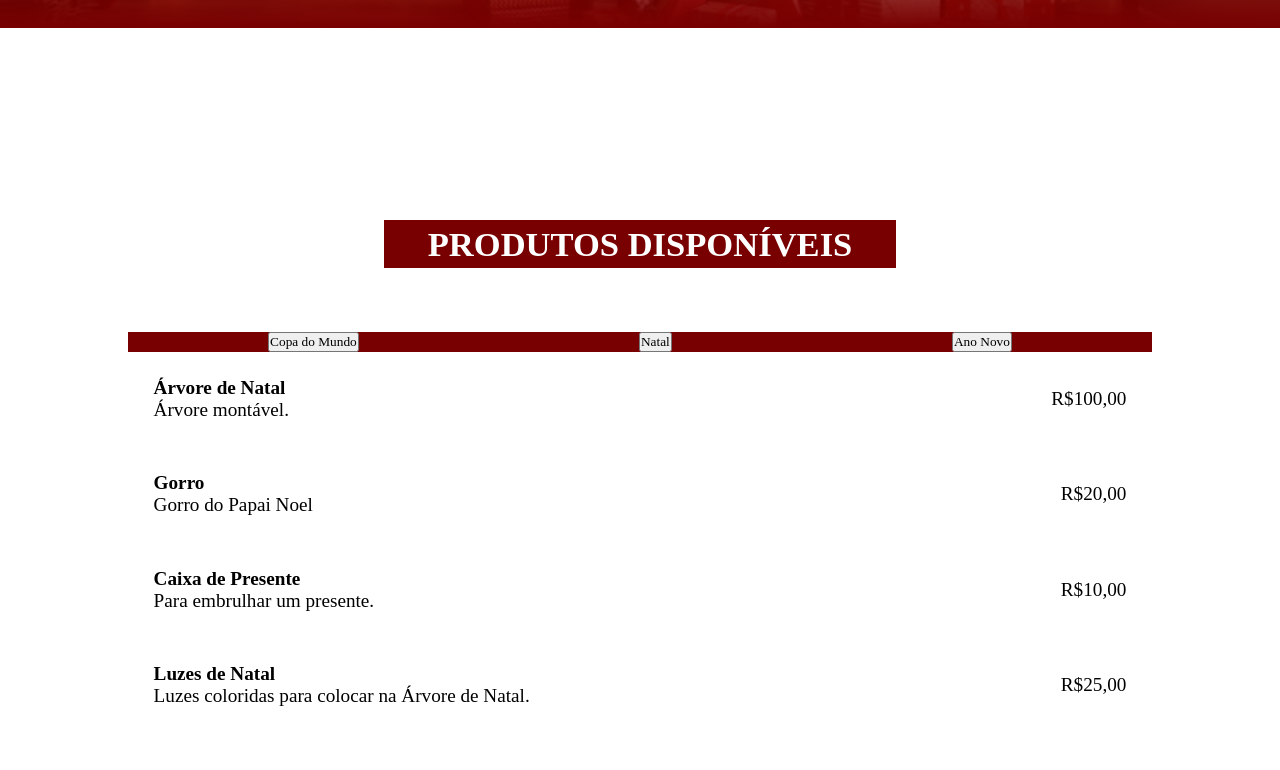
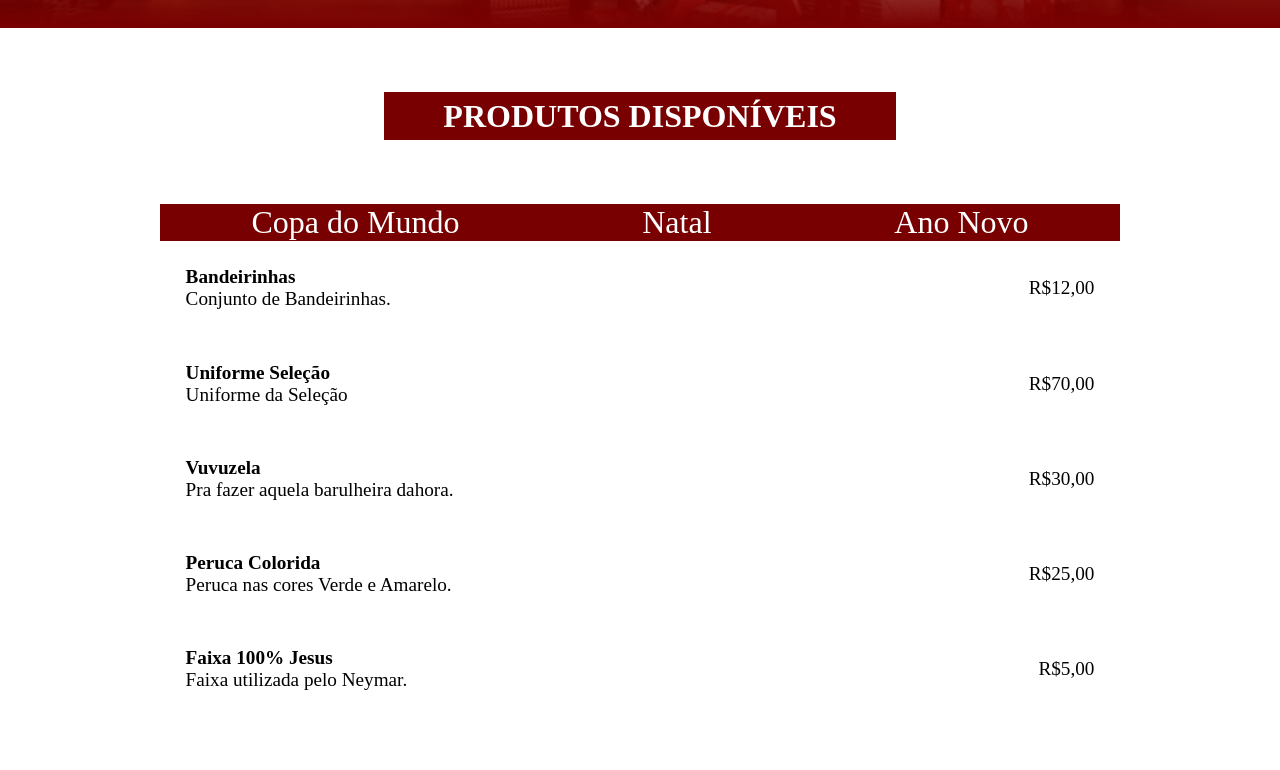
Before and after one commit to vitorholiveira/ps-ide, a React (Create React App) app: page / in a window 1280 px wide. Shown: the part 650-1420 px from the top of the page. Built offline with nearby package versions, Linux system fonts and the light colour scheme.

Commit message:
Produto
Troca de aba

```diff
--- a/src/components/footer/Footer.js
+++ b/src/components/footer/Footer.jsx
@@ -1,17 +1,18 @@
-import './footer.css'
+import footer from './footer.module.css'
+
 import decor from '../../img/decor.png'
 import ide from '../../img/ide.png'
 
 function Footer() {
   return (
-    <div id="sobre"className="footer">
-      <div className="logoIDE">
+    <div id="sobre"className={footer.footer}>
+      <div className={footer.logoIDE}>
       </div>
-      <div className="logo">
+      <div className={footer.logo}>
         <img src={decor} alt="DECOR" />
         <p><a href="#">Termos de Uso</a> | <a href="#">Politica de Privadiade</a> | <a href="#">Política de Cookies</a></p>
       </div>
-      <div className="logoIDE">
+      <div className={footer.logoIDE}>
         <p>Realização:</p>
         <img src={ide} alt="IDE" />
       </div>
--- a/src/components/instagram/Instagram.js
+++ b/src/components/instagram/Instagram.jsx
@@ -1,23 +1,25 @@
-import './instagram.css'
+import React from 'react'
+
+import styles from './instagram.module.css'
 import copa from '../../img/copa.png'
 import natal from '../../img/natal.png'
 import anonovo from '../../img/anonovo.png'
 
 function Instagram() {
     return (
-        <div className="container">
-            <div id="insta" className="children">
+        <div className={styles.container}>
+            <div id="insta" className={styles.children}>
                 <p><b>SIGA-NOS NO INSTAGRAM</b></p>
-                <ul className="fotos">
-                    <li className="copa">
+                <ul className={styles.fotos}>
+                    <li className={styles.copa}>
                         <img src={copa} alt="DECOR" />
                         <p><b>DecorHouse</b> a DecorHouse já está em clima de copa do mundo ...</p>
                     </li>
-                    <li className="natal">
+                    <li className={styles.natal}>
                         <img src={natal} alt="natal" />
                         <p><b>DecorHouse</b> já está pensando em como vai decorar a casa para ...</p>
                     </li>
-                    <li className="anonovo">
+                    <li className={styles.anonovo}>
                         <img src={anonovo} alt="anonovo" />
                         <p><b>DecorHouse</b> visite nossas lojas para comprar sua decoração de ...</p>
                     </li>
--- a/src/components/produtos/Produtos.jsx
+++ b/src/components/produtos/Produtos.jsx
@@ -1,11 +1,11 @@
-import './style.css'
+import style from './style.module.css'
 
 export default function mostraProdutos({ produtos }) {
     return (
         <>
             {
                 produtos.map((produto) => (
-                    <div className="containerProdutos">
+                    <div className={style.containerProdutos}>
                         <div>
                             <p><b>{produto.nome}</b></p>
                             <p>{produto.desc}</p>
--- a/src/components/produtos/index.jsx
+++ b/src/components/produtos/index.jsx
@@ -1,7 +1,11 @@
-import './style.css'
+import style from './style.module.css'
 import MostraProdutos from './Produtos'
 
+import { useState } from 'react'
+
 export default function Produtos() {
+
+    let [num, setNum] = useState(0)
 
     function criaProduto(nome, desc, valor) {
         return {
@@ -53,22 +57,18 @@ export default function Produtos() {
             "Roupa feminina.",
             80)]
 
-    let Aba = Natal
     const Abas = [Copa, Natal, AnoNovo]
 
-    function trocaAba() {
-        console.log("Trocou de aba.")
-    }
 
     return (
-        <div id="produtos" className="Produto">
-            <div className="titulo">
+        <div id="produtos" className={style.Produto}>
+            <div className={style.titulo}>
                 <p>PRODUTOS DISPONÍVEIS</p>
             </div>
-            <div className="menu">
-                <button onClick={trocaAba}>Copa do Mundo</button><button onClick={trocaAba}>Natal</button><button onClick={trocaAba}>Ano Novo</button>
+            <div className={style.menu}>
+                <button id="0" onClick={()=>setNum(0)}>Copa do Mundo</button><button id="1" onClick={()=>setNum(1)}>Natal</button><button id="2" onClick={()=>setNum(2)}>Ano Novo</button>
             </div>
-            <MostraProdutos produtos={Aba} />
+            <MostraProdutos produtos={Abas[num]} />
         </div>
     )
 }
--- a/src/components/produtos/style.css
+++ b/src/components/produtos/style.module.css
@@ -1,8 +1,8 @@
 .Produto {
+    padding-top: 5vw;
     display: flex;
     flex-direction: column;
     align-items: center;
-    justify-content: center;
     color: white;
     height: 70vw;
 }
@@ -15,7 +15,7 @@
     font-family: 'Poppins';
     font-style: normal;
     font-weight: 700;
-    font-size: 2.7vw;
+    font-size: 2.5vw;
     line-height: 6vw;
     width: 40vw;
     background: #780000;
@@ -23,13 +23,23 @@
 
 .Produto .menu {
     margin-top: 5vw;
-    font-size: 2.5vw;
     background: #780000;
-    width: 80vw;
+    width: 75vw;
     display: flex;
     flex-direction: row;
     align-items: center;
     justify-content: space-around;
+}
+
+.Produto .menu button{
+    border: none;
+    font-size: 2.5vw;
+    background: none;
+    color: white;
+}
+
+.Produto .menu button:focus{
+    font-weight: 700;
 }
 
 /* classes dos produtos */
@@ -38,7 +48,7 @@
     font-size: 1.5vw;
     color: #000000;
     background: #FFFFFF;
-    width: 76vw;
+    width: 71vw;
     display: flex;
     flex-direction: row;
     align-items: center;
```
Also changed, not shown: src/components/footer/footer.module.css (renamed from src/components/footer/footer.css), src/components/instagram/instagram.module.css (renamed from src/components/instagram/instagram.css).
